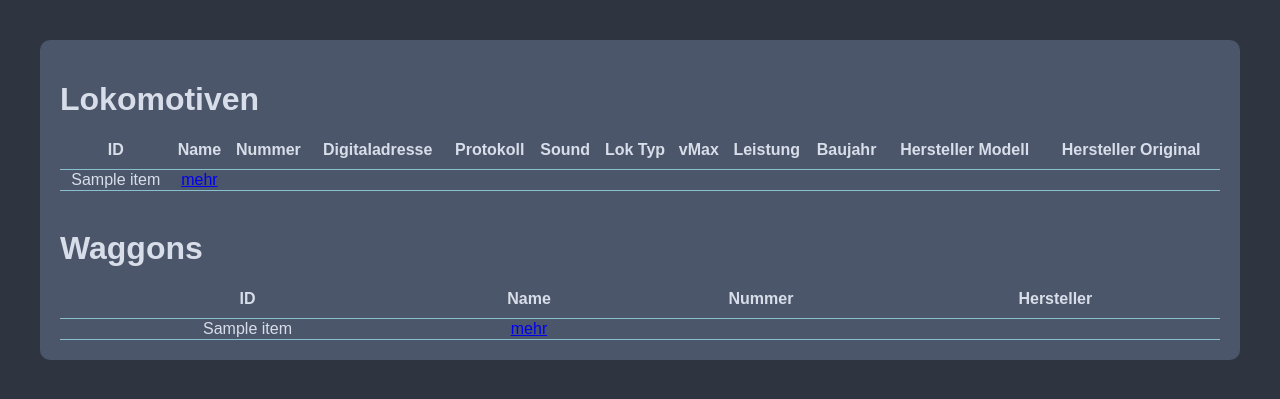
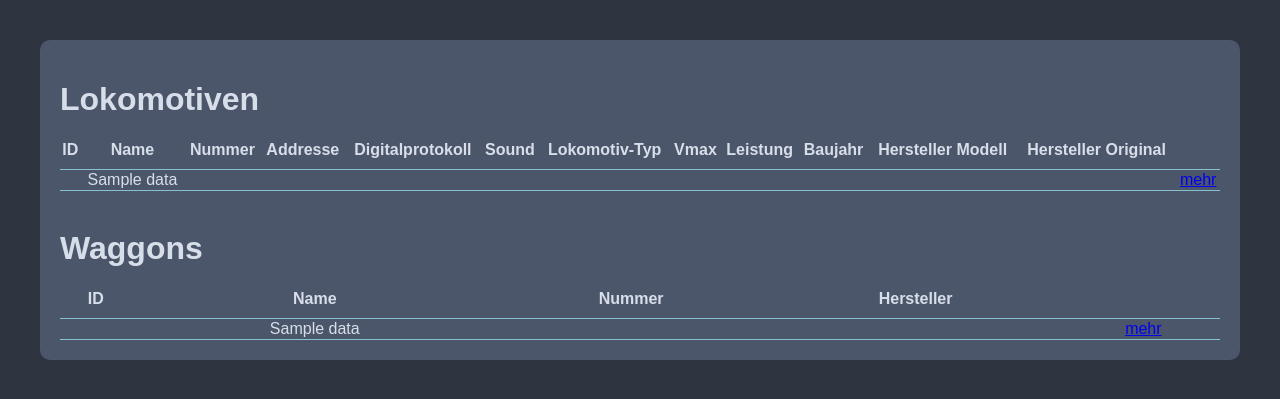
Before and after one commit to Jonas-Luetolf/RailInventory, a Flask app: template application/templates/index.html in a window 1280 px wide. Shown: the part 90-489 px from the top of the page. Run offline with Flask 3, Linux system fonts and the light colour scheme; the template is opened without the code that fills it: most values are stand-ins (such as "Sample title", 1, 10 or a date in 2020).

Commit message:
fix BUG: order of data in index page
- send the data via form
- render the data via dict with all wanted fields

```diff
--- a/application/templates/index.html
+++ b/application/templates/index.html
@@ -6,28 +6,28 @@
     <h1>Lokomotiven</h1>
 
     <table>
+        {% set fields = {"id":"ID", "name":"Name","number":"Nummer","address":"Addresse","protocol":"Digitalprotokoll","sound":"Sound","ltype":"Lokomotiv-Typ","vmax":"Vmax","power":"Leistung","year":"Baujahr","modelproducer":"Hersteller Modell","producer":"Hersteller Original"} %}
         <tr>
-			<th>ID</th>
-            <th>Name</th>
-            <th>Nummer</th>
-            <th>Digitaladresse</th>
-            <th>Protokoll</th>
-            <th>Sound</th>
-            <th>Lok Typ</th>
-            <th>vMax</th>
-            <th>Leistung</th>
-            <th>Baujahr</th>
-            <th>Hersteller Modell</th>
-            <th>Hersteller Original</th>
-            <th></th>
+
+        {% for name in fields.values() %}
+        <th>{{ name }}</th>
+        {% endfor %}
+        <th></th>
         </tr>
 
         {% for locomotive in locomotives %}
         <tr>
-                {% for item in locomotive[:-1] %}
-                <td>{{ item }}</td>
-                {% endfor %}
-				<td><a href="{{ url_for('edit_views.locomotive', id=locomotive[0]) }}">mehr</a></td>
+            {% for key in fields.keys() %}
+                {% if key in locomotive.data.keys() %}
+                    <td>{{ locomotive.data[key] }}</td>
+                {% else %}
+                    <td> </td>
+
+                {% endif %}
+
+            {% endfor %}
+
+            <td><a href="{{ url_for('edit_views.locomotive', id=locomotive.data.id) }}">mehr</a></td>
 
         </tr>
         {% endfor %}
@@ -38,20 +38,28 @@
     <h1>Waggons</h1>
 
     <table>
+        {% set fields = {"id":"ID", "name":"Name", "number":"Nummer", "producer":"Hersteller"} %}
+
         <tr>
-            <th>ID</th>
-            <th>Name</th>
-            <th>Nummer</th>
-            <th>Hersteller</th>
+            {% for name in fields.values() %}
+                <th>{{name}}</th>
+            {% endfor %}
+
             <th></th>
         </tr>
 
         {% for wagon in wagons %}
             <tr>
-                {% for item in wagon[:-1] %}
-                <td>{{ item }}</td>
+                {% for key in fields.keys() %}
+                {% if key in wagon.data.keys() %}
+                    <td>{{ wagon.data[key] }}</td>
+                {% else %}
+                    <td> </td>
+
+                {% endif %}
+
                 {% endfor %}
-                <td><a href="{{ url_for('edit_views.wagon', id=wagon[0]) }}">mehr</a></td>
+                <td><a href="{{ url_for('edit_views.wagon', id=wagon.data.id) }}">mehr</a></td>
 
             </tr>
         {% endfor %}
--- a/application/views.py
+++ b/application/views.py
@@ -1,4 +1,6 @@
 from flask import Blueprint, redirect, render_template, request, url_for, current_app
+
+from application.helpers import list_to_form_list
 from .database import DataBase, TrainType
 
 views = Blueprint("views", __name__, url_prefix="/", template_folder="templates")
@@ -14,4 +16,6 @@ def index():
     db = DataBase(current_app.config["DATABASE"])
     locomotives = db.get_all_trains(train_type=TrainType.LOCOMOTIVE)
     wagons = db.get_all_trains(train_type=TrainType.WAGON)
+    locomotives = list_to_form_list(locomotives, TrainType.LOCOMOTIVE)
+    wagons = list_to_form_list(wagons, TrainType.WAGON)
     return render_template("index.html", locomotives=locomotives, wagons=wagons)
```
Also changed, not shown: application/database.py (+8 -1 lines), application/helpers.py (added, +14 -0 lines).
